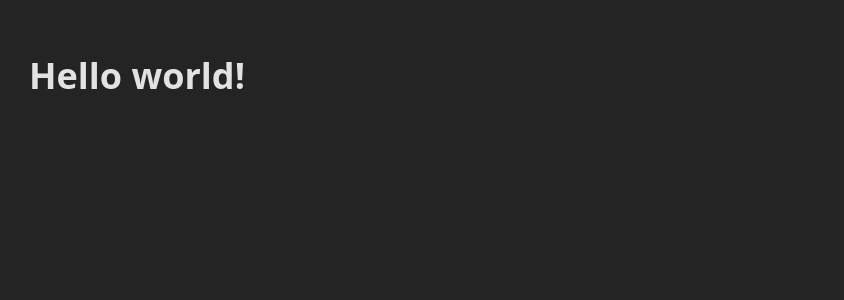
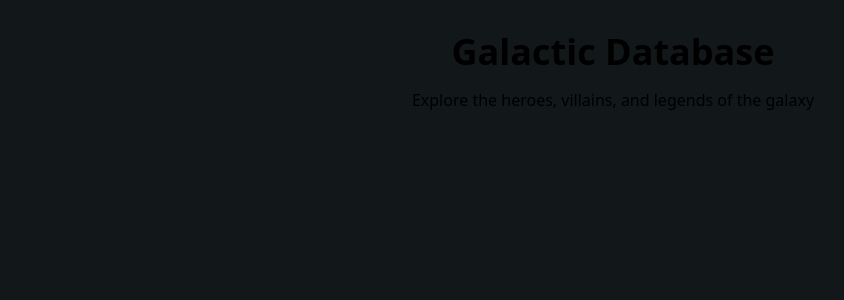
Before and after one commit to ShyraiDan/star-navi-task, a React (Vite) app: page / in a window 1280 px wide. Shown: the top 300 px of the page, without its empty margins (27-871 px from the left). Built offline with nearby package versions, Linux system fonts and the light colour scheme.

Commit message:
Feat: Created heading section of people page

```diff
--- a/src/App.tsx
+++ b/src/App.tsx
@@ -1,14 +1,7 @@
-import { Container } from '@/ui/container'
-import { H1 } from '@/ui/typography'
+import PeoplePage from '@/pages/PeoplePage'
 
 const App = () => {
-  return (
-    <Container>
-      <div>
-        <H1>Hello world!</H1>
-      </div>
-    </Container>
-  )
+  return <PeoplePage />
 }
 
 export default App
--- a/src/index.css
+++ b/src/index.css
@@ -1,4 +1,17 @@
 @import 'tailwindcss';
+
+@custom-variant dark (&:is(.dark *));
+
+@theme inline {
+  /* colors */
+  --color-black-100: var(--black-100);
+  --color-black-200: var(--black-200);
+  --color-black-300: var(--black-300);
+  --color-black-400: var(--black-400);
+
+  --color-grey-100: var(--grey-100);
+  --color-grey-200: var(--grey-200);
+}
 
 :root {
   font-family: system-ui, Avenir, Helvetica, Arial, sans-serif;
@@ -6,14 +19,24 @@
   font-weight: 400;
 
   color-scheme: light dark;
-  color: rgba(255, 255, 255, 0.87);
-  background-color: #242424;
+  background-color: oklch(20.07% 0.01 234.31);
 
   font-synthesis: none;
   text-rendering: optimizeLegibility;
   -webkit-font-smoothing: antialiased;
   -moz-osx-font-smoothing: grayscale;
+
+  --black-100: oklch(23.07% 0.012 237.23);
+  --black-200: oklch(25.89% 0.015 235.58);
+  --black-300: oklch(29.52% 0.017 237.33);
+  --black-400: oklch(30.59% 0.016 229.59);
+
+  --grey-100: oklch(0.95 0.01 240);
+  --grey-200: oklch(0.65 0.01 240);
 }
+
+/* 141C21 */
+/* 030609 */
 
 body {
   margin: 0;
--- a/src/main.tsx
+++ b/src/main.tsx
@@ -1,8 +1,8 @@
 import { StrictMode } from 'react'
 import { createRoot } from 'react-dom/client'
 
+import App from './App.tsx'
 import './index.css'
-import App from './App.tsx'
 
 createRoot(document.getElementById('root')!).render(
   <StrictMode>
--- /dev/null
+++ b/src/pages/PeoplePage.tsx
@@ -0,0 +1,15 @@
+import { Container } from '@/ui/container'
+import { H1, P } from '@/ui/typography'
+
+const PeoplePage = () => {
+  return (
+    <Container>
+      <div className='mb-12'>
+        <H1 className='capitalize text-center mb-4'>Galactic database</H1>
+        <P className='text-center'>Explore the heroes, villains, and legends of the galaxy</P>
+      </div>
+    </Container>
+  )
+}
+
+export default PeoplePage
--- a/src/ui/container.tsx
+++ b/src/ui/container.tsx
@@ -1,8 +1,8 @@
-import { cn } from '../utils/cn'
+import { cn } from '@/utils/cn'
 
 export const Container = ({ children, className, ...props }: React.ComponentProps<'div'>) => {
   return (
-    <div className={cn('my-12 py-2 px-4 xl:max-w-[1200px] xl:mx-auto', className)} {...props}>
+    <div className={cn('p-8 xl:max-w-[1200px] xl:mx-auto', className)} {...props}>
       {children}
     </div>
   )
```
